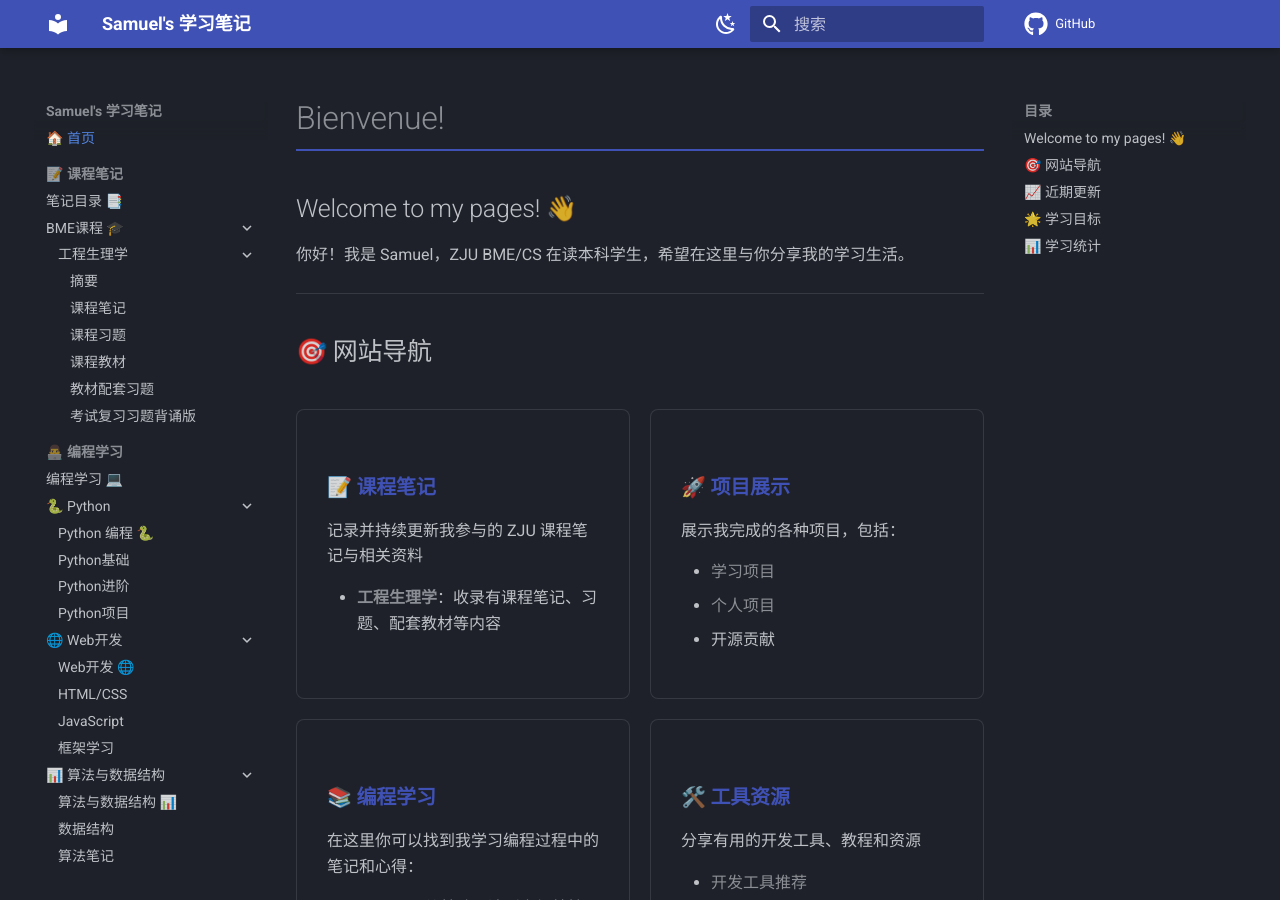
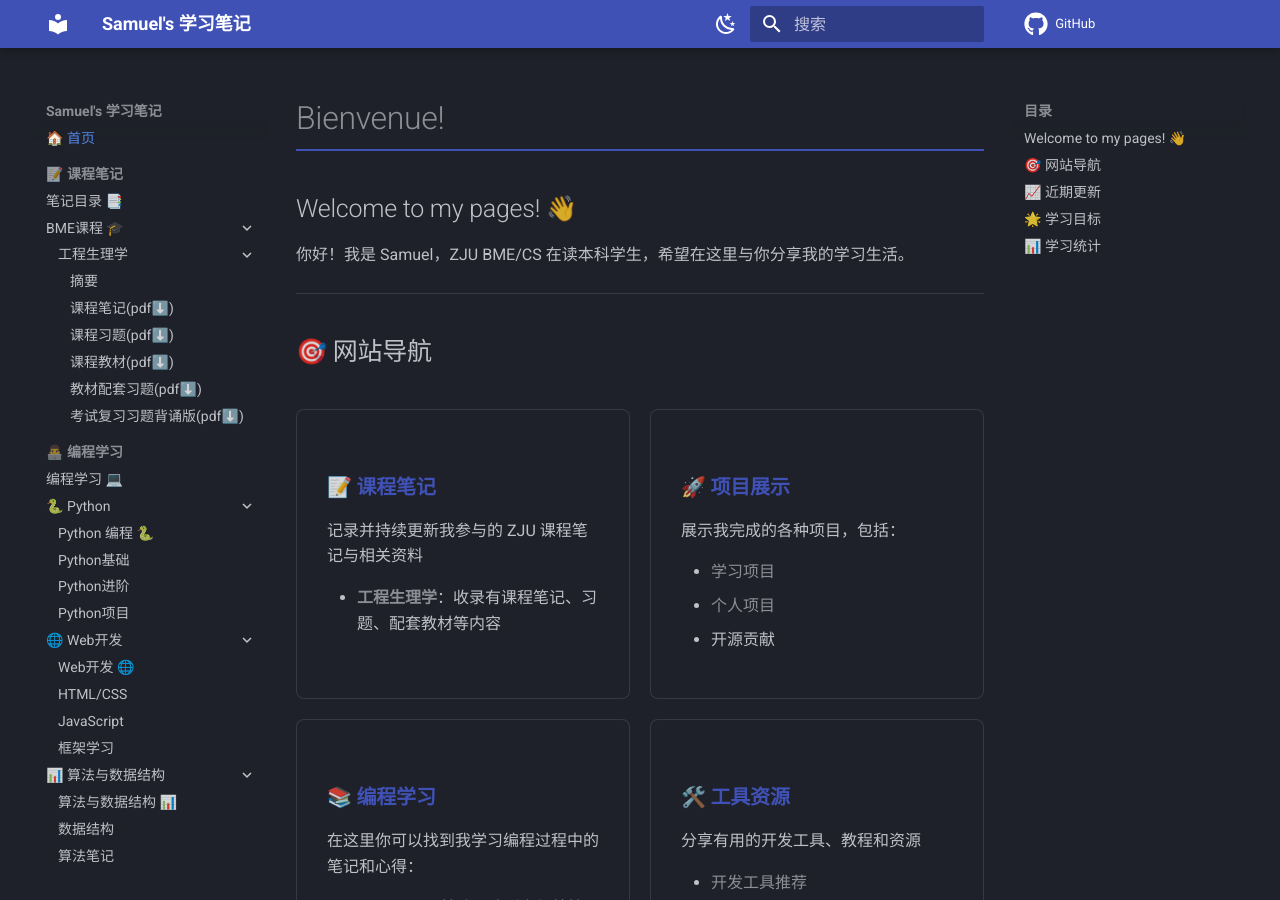
Before and after one commit to 3SamuelW/note, an MkDocs documentation site: the page built from docs/index.md, in a window 1280 px wide and 900 px high. Built offline with MkDocs 1.6.1 and Material for MkDocs 9.7.7, drawn with Linux system fonts in a browser that asks for light colours; comment, search, counter and statistics services are not loaded; some of the changed lines change nothing that is shown.

Commit message:
更新：目录界面 0805

```diff
--- a/mkdocs.yml
+++ b/mkdocs.yml
@@ -42,11 +42,11 @@
     - BME课程 🎓:
       - 工程生理学:
         - notes/bme/engineering-physiology/index.md
-        - 课程笔记: notes/bme/engineering-physiology/notes.pdf
-        - 课程习题: notes/bme/engineering-physiology/exercise.pdf
-        - 课程教材: notes/bme/engineering-physiology/textbook.pdf
-        - 教材配套习题: notes/bme/engineering-physiology/textbook-e.pdf
-        - 考试复习习题背诵版: notes/bme/engineering-physiology/exercise-e.pdf
+        - 课程笔记(pdf⬇️): notes/bme/engineering-physiology/notes.pdf
+        - 课程习题(pdf⬇️): notes/bme/engineering-physiology/exercise.pdf
+        - 课程教材(pdf⬇️): notes/bme/engineering-physiology/textbook.pdf
+        - 教材配套习题(pdf⬇️): notes/bme/engineering-physiology/textbook-e.pdf
+        - 考试复习习题背诵版(pdf⬇️): notes/bme/engineering-physiology/exercise-e.pdf
 
   - 👨‍💻 编程学习:
     - programming/index.md
```
